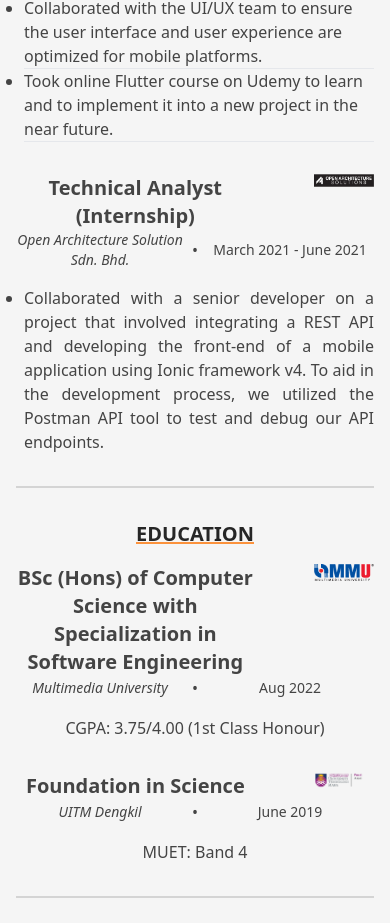
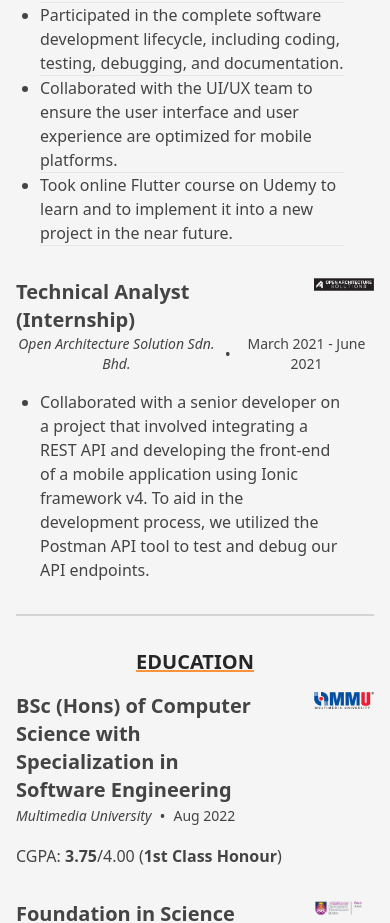
Before and after one commit to MuhammadHakeem/react-portfolio, a Next.js app: page / in a window 390 px wide. Shown: the part 1726-2649 px from the top of the page. Built offline with nearby package versions, Linux system fonts and the light colour scheme.

Commit message:
fix: resume section mobile responsive

```diff
--- a/src/components/Sections/Resume/TimelineItem.tsx
+++ b/src/components/Sections/Resume/TimelineItem.tsx
@@ -8,15 +8,15 @@ const TimelineItem: FC<{item: TimelineItem}> = memo(({item}) => {
     <div className="flex flex-col pb-8 text-center last:pb-0 md:text-left">
       <div className="flex flex-col pb-4">
         <div className='flex flex-row justify-between flex-nowrap'>
-          <h2 className="text-xl font-bold w-8/12">{title}</h2>
+          <h2 className="text-xl font-bold w-8/12 flex justify-start text-start">{title}</h2>
           <div className='w-1/6 h-auto'>
             <img src={logo}/>
           </div>
         </div>
-        <div className="flex items-center justify-center gap-x-2 md:justify-start">
-          <span className="flex-1 text-sm font-medium italic sm:flex-none">{location}</span>
+        <div className="flex flex-row items-center justify-start gap-x-2 sm:flex-row">
+          <span className=" text-sm font-medium italic">{location}</span>
           <span>•</span>
-          <span className="flex-1 text-sm sm:flex-none">{date}</span>
+          <span className="text-sm sm:flex-none">{date}</span>
         </div>
       </div>
       {content}
--- a/src/data/data.tsx
+++ b/src/data/data.tsx
@@ -291,14 +291,14 @@ export const education: TimelineItem[] = [
     date: 'Aug 2022',
     location: 'Multimedia University',
     title: 'BSc (Hons) of Computer Science with Specialization in Software Engineering',
-    content: <p>CGPA: 3.75/4.00 (1st Class Honour)</p>,
+    content: <p className='text-start'>CGPA: <strong>3.75</strong>/4.00 (<strong>1st Class Honour</strong>)</p>,
     logo: 'logoMmu.png'
   },
   {
     date: 'June 2019',
     location: 'UITM Dengkil',
     title: 'Foundation in Science',
-    content: <p>MUET: Band 4</p>,
+    content: <p className='text-start'>MUET: <strong>Band 4</strong></p>,
     logo: 'logoUitmDengkil.png'
   },
 ];
@@ -310,7 +310,7 @@ export const experience: TimelineItem[] = [
     title: 'Researcher (Mobile Division)',
     logo: 'logoTmRnd.png',
     content: (
-      <ul className='text-start pl-2'>
+      <ul className='text-start pl-6 w-11/12 flex flex-col justify-self-center'>
         <li>Developed and mantained 2 mobile apps & 2 website related to Event Management System.</li><hr></hr>
         <li>Used framework/ tools such as Angular v14, Ionic v6, Capacitor v4, Typescript, Bootstrap, Apache Echarts,
         Docker, Fastlane Jasmine, MySQL, Postman, HTML and CSS.</li><hr></hr>
@@ -335,7 +335,7 @@ export const experience: TimelineItem[] = [
     title: 'Technical Analyst (Internship)',
     logo: 'logoOas.png',
     content: (
-      <ul className='text-justify pl-2'>
+      <ul className='text-start pl-6 w-11/12 flex flex-col justify-self-center'>
         <li>Collaborated with a senior developer on a project that involved integrating a REST API and developing the
         front-end of a mobile application using Ionic framework v4. To aid in the development process, we utilized the
         Postman API tool to test and debug our API endpoints.</li>
```
